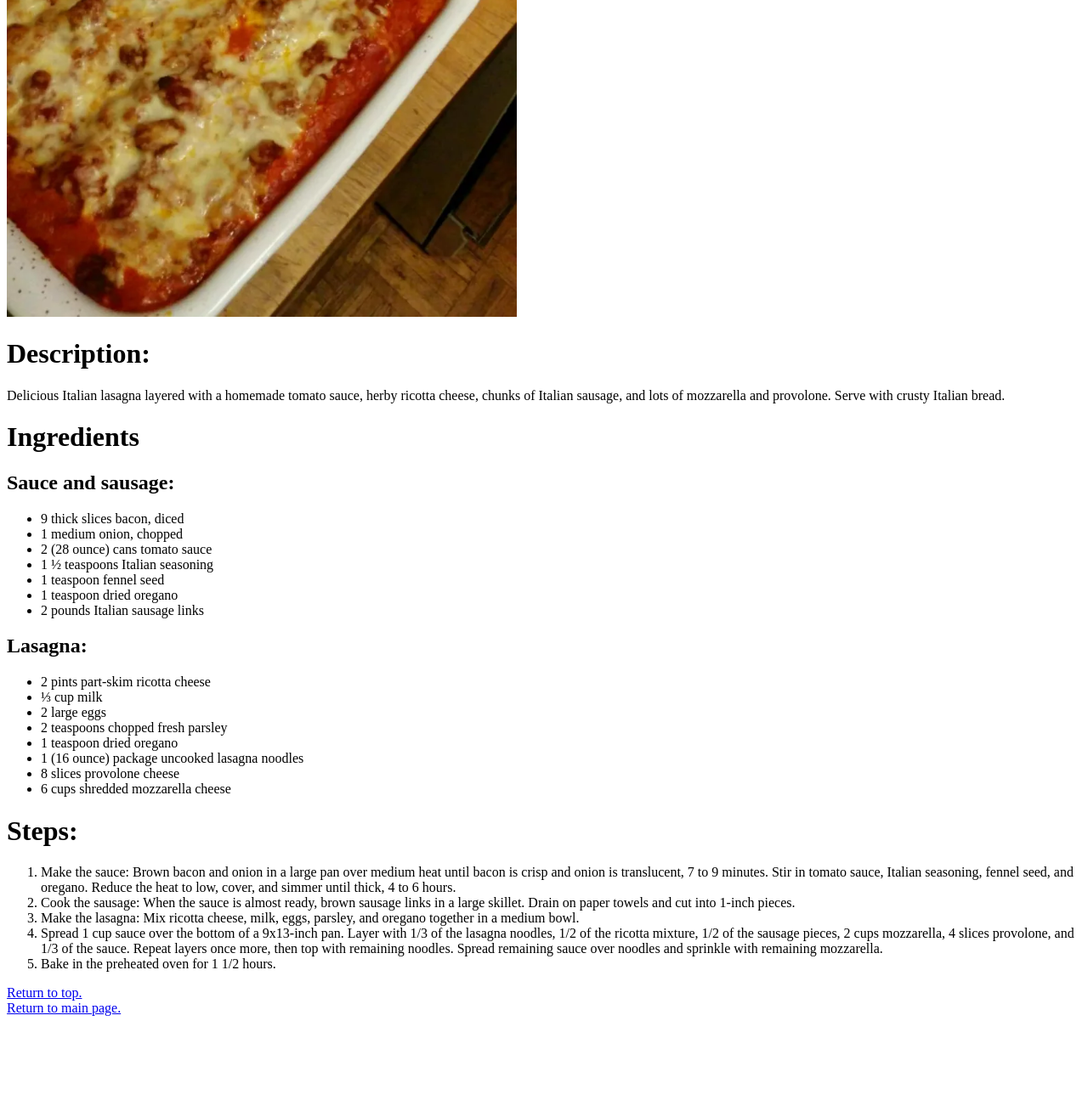
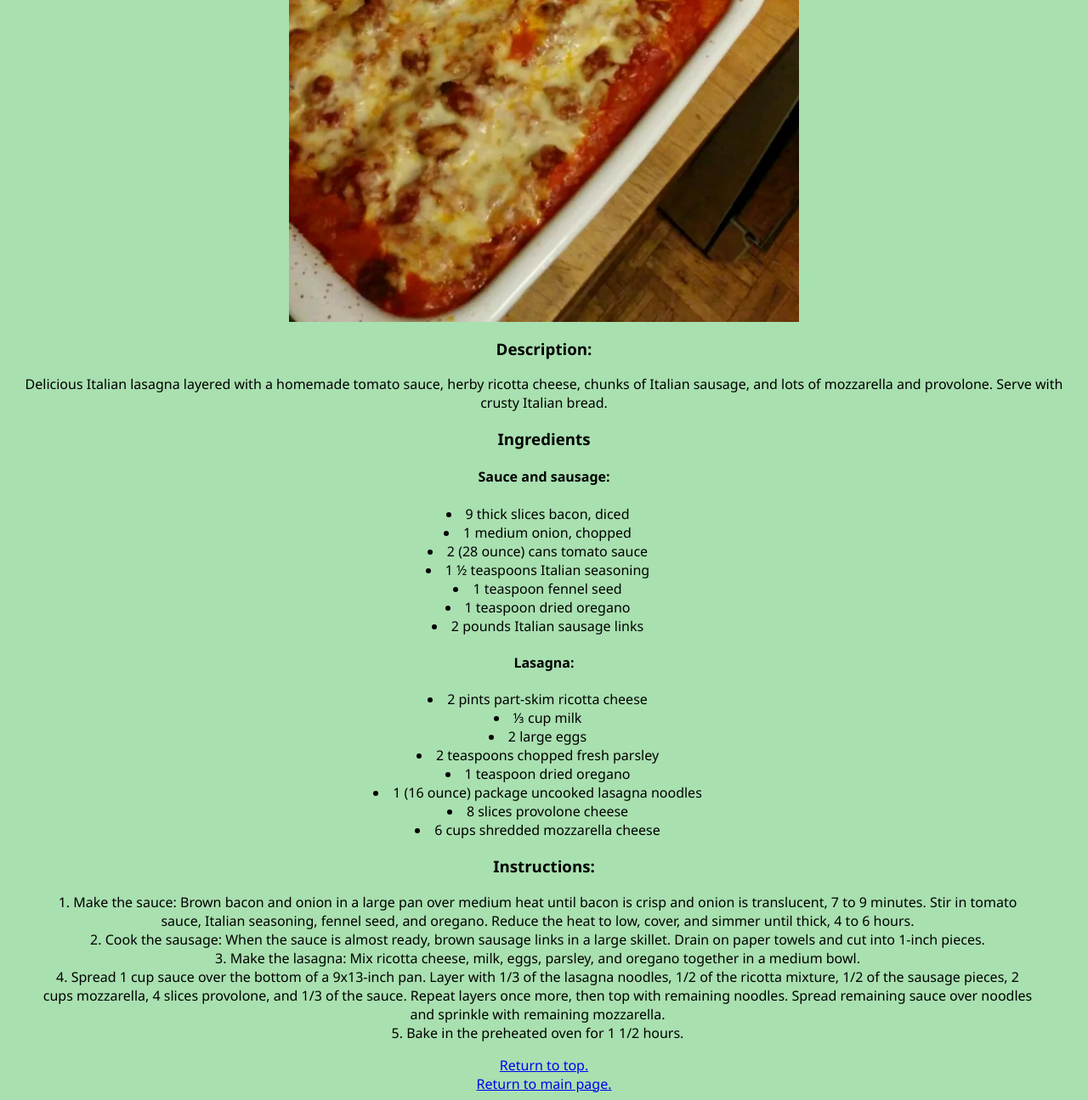
Before and after one commit to ginetz/odin-recipes, a plain HTML site: page recipes/lasagna.html in a window 1280 px wide. Shown: the part 307-1602 px from the top of the page at 85% size. Before the commit the page ends 1511 px from the top, so only its background shows below. Drawn offline with Linux system fonts and the light colour scheme.

Commit message:
added css, optimization of the code

```diff
--- a/recipes/lasagna.html
+++ b/recipes/lasagna.html
@@ -4,15 +4,19 @@
     <meta charset="UTF-8">
     <meta http-equiv="X-UA-Compatible" content="IE=edge">
     <meta name="viewport" content="width=device-width, initial-scale=1.0">
+    <link rel="stylesheet" href="/styling/style.css">
     <title>Italian Lasagna</title>
 </head>
+<header>
+    <h1 id="header">Italian Lasagna</h1>
+</header>
 <body>
-    <h1 id="header">Italian Lasagna</h1>
-        <img src="/images/lasagna.webp" alt="garbage looking lasagna" style="height: 600px;width: 600px;">
-    <h1>Description:</h1>
+
+        <img src="/images/lasagna.webp" class="image" alt="garbage looking lasagna" style="height: 600px;width: 600px;">
+    <h3>Description:</h3>
         <p>Delicious Italian lasagna layered with a homemade tomato sauce, herby ricotta cheese, chunks of Italian sausage, and lots of mozzarella and provolone. Serve with crusty Italian bread.</p>
-    <h1>Ingredients<h1>
-    <h2>Sauce and sausage:</h2>
+    <h3>Ingredients<h3>
+    <h4>Sauce and sausage:</h4>
     <ul>
         <li>9 thick slices bacon, diced</li>
         <li>1 medium onion, chopped</li>
@@ -22,7 +26,7 @@
         <li>1 teaspoon dried oregano</li>
         <li>2 pounds Italian sausage links</li>
     </ul>
-    <h2>Lasagna:</h2>
+    <h4>Lasagna:</h4>
     <ul>
         <li>2 pints part-skim ricotta cheese</li>
         <li>⅓ cup milk</li>
@@ -33,7 +37,7 @@
         <li>8 slices provolone cheese</li>
         <li>6 cups shredded mozzarella cheese</li>
     </ul>
-    <h1>Steps:</h1>
+    <h3>Instructions:</h3>
     <ol>
         <li>Make the sauce: Brown bacon and onion in a large pan over medium heat until bacon is crisp and onion is translucent, 7 to 9 minutes. Stir in tomato sauce, Italian seasoning, fennel seed, and oregano. Reduce the heat to low, cover, and simmer until thick, 4 to 6 hours.</li>
         <li>Cook the sausage: When the sauce is almost ready, brown sausage links in a large skillet. Drain on paper towels and cut into 1-inch pieces.</li>
--- /dev/null
+++ b/styling/style.css
@@ -0,0 +1,21 @@
+#header {
+    font-family: 'Segoe UI', Tahoma, Geneva, Verdana, sans-serif;
+    text-align: center;
+}
+body {
+    font-family: 'Segoe UI', Tahoma, Geneva, Verdana, sans-serif;
+    background-color: rgba(0, 164, 22, 0.339);
+    text-align: center;
+    list-style-position: inside;
+}
+.image {
+    display: block;
+    margin-left: auto;
+    margin-right: auto;
+}
+ul{
+    margin-right: 55px;
+}
+ol{
+    margin-right: 55px;
+}
```
Also changed, not shown: index.html (+5 -2 lines), recipes/pizza-margherita.html (+6 -2 lines), recipes/spaghetti-carbonara.html (+6 -2 lines).
